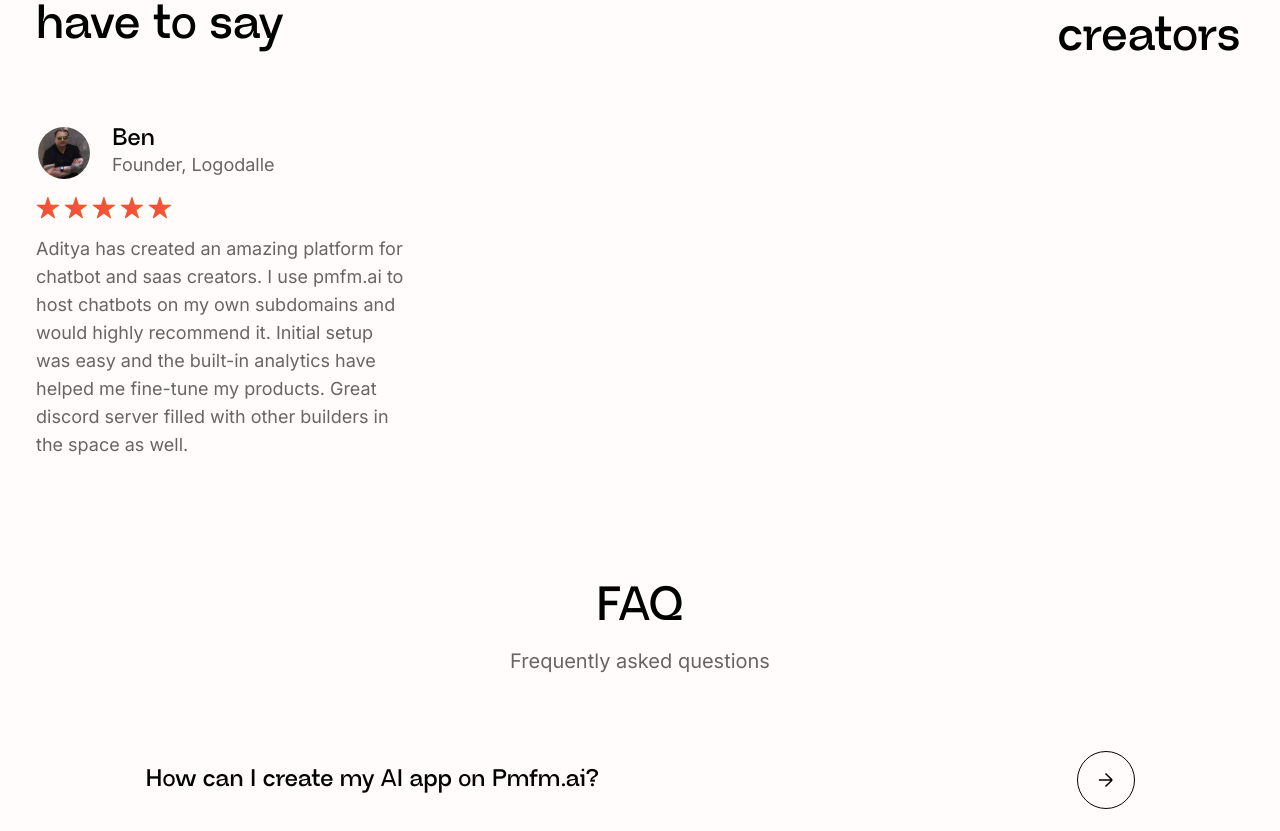
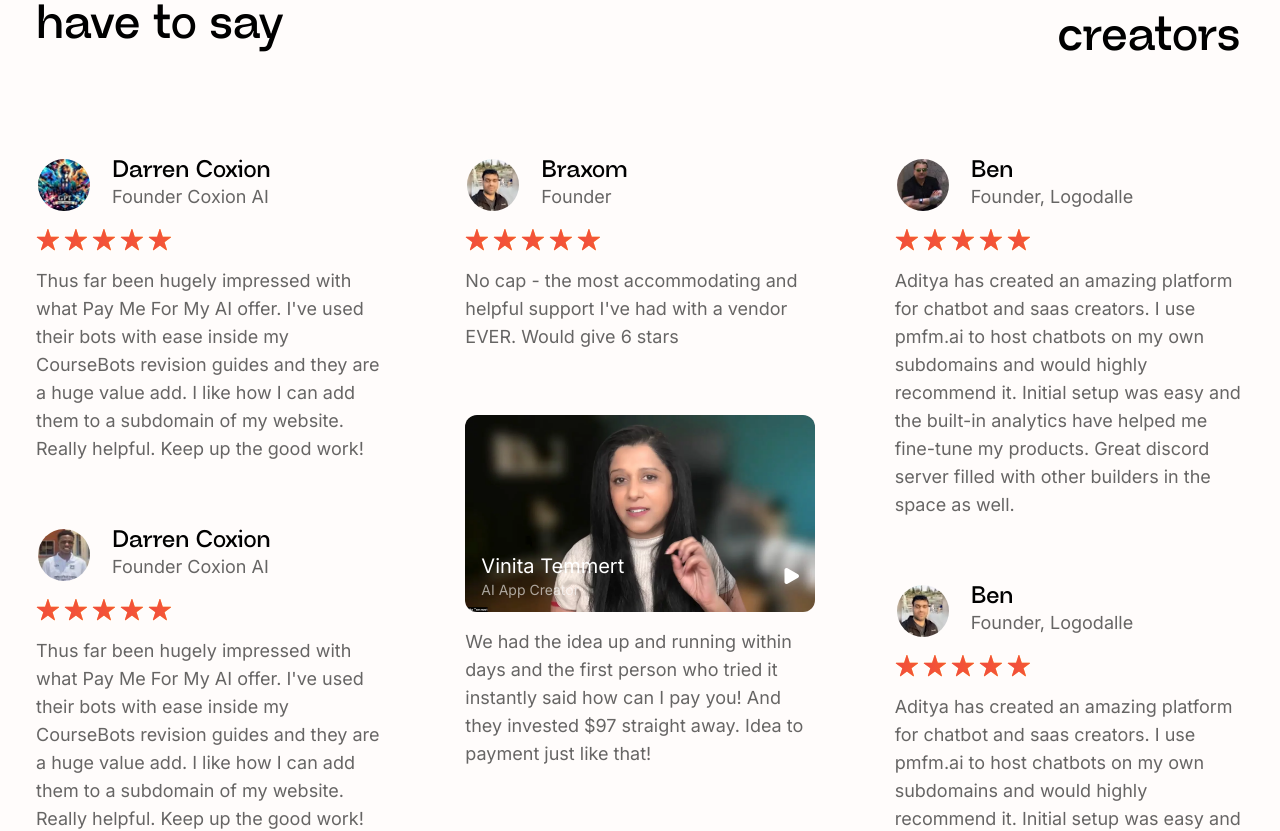
Before and after one commit to Deaconu-Victor-M/template, a Svelte app: page / in a window 1280 px wide. Shown: the part 3290-4121 px from the top of the page. Built offline with nearby package versions, Linux system fonts and the light colour scheme.

Commit message:
feat: review section done + fix: spacer between reviews

```diff
--- a/src/App.svelte
+++ b/src/App.svelte
@@ -4,6 +4,9 @@
   import FreeCard from "./lib/pricingCards/FreeCard.svelte";
   import ProCard from "./lib/pricingCards/ProCard.svelte";
   import ProPlusCard from "./lib/pricingCards/ProPlusCard.svelte";
+
+  import TextReview from "./lib/TextReview.svelte";
+  import VideoReview from "./lib/VideoReview.svelte";
 
   import profile1 from "/src/assets/images/profiles/profile1.webp";
   import profile2 from "/src/assets/images/profiles/profile2.webp";
@@ -470,34 +473,54 @@
         > <br />creators
       </p>
     </div>
-    <div class="grid w-full gap-10 grid-col-1 tablet_landscape:grid-cols-2 laptop:grid-cols-3">
-      <div class="flex flex-col gap-4">
-        <div class="flex flex-row items-center justify-start gap-5">
-          <img
-            src={profile3}
-            alt="Ali"
-            class="inline-block border-2 rounded-full pointer-events-none w-14 h-14 aspect-square border-primary-50"
-          />
-          <div class="flex flex-col items-start">
-            <h3 class="text-2xl font-semibold leading-none font-neue">Ben</h3>
-            <p class="text-lg text-black/60">Founder, Logodalle</p>
-          </div>
-        </div>
-        <div class="flex flex-row gap-1">
-          <img src={star} alt="star" />
-          <img src={star} alt="star" />
-          <img src={star} alt="star" />
-          <img src={star} alt="star" />
-          <img src={star} alt="star" />
-        </div>
-        <p class="text-lg text-black/60">
-          Aditya has created an amazing platform for chatbot and saas creators.
-          I use pmfm.ai to host chatbots on my own subdomains and would highly
-          recommend it. Initial setup was easy and the built-in analytics have
-          helped me fine-tune my products. Great discord server filled with
-          other builders in the space as well.
-        </p>
-      </div>
+    <!--? ======== Reviews ======== -->
+    <div
+      class="w-full gap-10 columns-1 tablet_landscape:columns-2 laptop:columns-3 desktop:gap-20 *:my-8"
+    >
+      <!--? -------- Review Text -------- -->
+      <TextReview
+        profile={profile1}
+        name="Darren Coxion"
+        title="Founder Coxion AI"
+        review="Thus far been hugely impressed with what Pay Me For My AI offer. I've used their bots with ease inside my CourseBots revision guides and they are a huge value add. I like how I can add them to a subdomain of my website. Really helpful. Keep up the good work!"
+      />
+      <!--? -------- Review Text -------- -->
+      <TextReview
+        profile={profile2}
+        name="Darren Coxion"
+        title="Founder Coxion AI"
+        review="Thus far been hugely impressed with what Pay Me For My AI offer. I've used their bots with ease inside my CourseBots revision guides and they are a huge value add. I like how I can add them to a subdomain of my website. Really helpful. Keep up the good work!"
+      />
+      <!--? -------- Review Text -------- -->
+      <TextReview
+        profile={profile4}
+        name="Braxom"
+        title="Founder"
+        review="No cap - the most accommodating and helpful support I've had with a vendor EVER. Would give 6 stars"
+      />
+
+      <!--? -------- Review Video -------- -->
+      <VideoReview
+        thumbnail="/src/assets/images/Thumbnail.webp"
+        name="Vinita Temmert"
+        title="AI App Creator"
+        review="We had the idea up and running within days and the first person who tried it instantly said how can I pay you! And they invested $97 straight away. Idea to payment just like that!"
+      />
+      <!--? -------- Review Text -------- -->
+      <TextReview
+        profile={profile3}
+        name="Ben"
+        title="Founder, Logodalle"
+        review="Aditya has created an amazing platform for chatbot and saas creators. I use pmfm.ai to host chatbots on my own subdomains and would highly recommend it. Initial setup was easy and the built-in analytics have helped me fine-tune my products. Great discord server filled with other builders in the space as well."
+      />
+      <!--? -------- Review Text -------- -->
+      <TextReview
+        profile={profile4}
+        name="Ben"
+        title="Founder, Logodalle"
+        review="Aditya has created an amazing platform for chatbot and saas creators. I use pmfm.ai to host chatbots on my own subdomains and would highly recommend it. Initial setup was easy and the built-in analytics have helped me fine-tune my products. Great discord server filled with other builders in the space as well."
+      />
+
     </div>
   </section>
 
@@ -524,15 +547,42 @@
       class="flex flex-col items-center justify-center w-full transition-all"
     >
       <!--? -------- Questions -------- -->
-      <QuestionCard question='How can I create my AI app on Pmfm.ai?' answer='You will need to <a href="#login" class="font-bold underline transition-colors duration-200 ease-out underline-offset-2 hover:text-primary-500">login</a> and then click on the "Create App" button. A form will then open up where you can provide your app details. If you plan to monetize, you will need to connect your bank account or debit card with Stripe. Here is a <a href="https://www.youtube.com/watch?v=sslaqOvOM84&ab_channel=Pmfm_ai" target="_blank" class="font-bold underline transition-colors duration-200 ease-out underline-offset-2 hover:text-primary-500">video</a> that explains the entire process step-by-step.'/>
-      <QuestionCard question='Can I use my own website or subdomain?' answer="Absolutely! You can publish your app to your website or subdomain by making a simple DNS change. Once you've launched your app, you will see this option available in your dashboard."/>
-      <QuestionCard question='What models can I use to build my AI app on Pmfm.ai?' answer='We support AI models from OpenAI, Anthropic, Meta, Mistral, and Stability AI.'/>
-      <QuestionCard question='Do I need an API Key?' answer="No, you don't need any API Key to build your app. We take care of all the API expenses so all you have to do is focus on your Pmfm.ai apps 😇"/>
-      <QuestionCard question='Can I embed the AI app on my own website?' answer='Yes, once you have created your app, you will see an option for embedding it to your own website on the dashboard. Embedding has certain limitations which is why we recommend using subdomains instead.'/>
-      <QuestionCard question='Can I use my OpenAI Assistant for building the app?' answer='Yes, you can use your OpenAI assistant id to create your app. However, you will need to provide your OpenAI API key to make it work.'/>
-      <QuestionCard question='Where can I see the payments received for my product?' answer='To access your connected Stripe account for payments, please <a href="#login" class="font-bold underline transition-colors duration-200 ease-out underline-offset-2 hover:text-primary-500">login</a> to Pmfm.ai. From your dashboard, please click on the top right drop down menu with your name. You will find an option called "Stripe Access". Clicking on this will redirect you to your connected Stripe account.'/>
-      <QuestionCard question='How do I access analytics and customer data for my app?' answer="App analytics can be viewed by clicking on the 'Analytics' button available once the app is live. Basic analytics like views, messages, payments, last message and customer are available for free. If you'd like to view all the customer and conversation data, you'll need to subscribe to the basic plan for <b>$15/mo</b> or the pro plan for <b>$35/mo</b>."/>
-      <QuestionCard question='How can I contact support?' answer='If you need help with Pmfm.ai or have any other questions, you can chat with us by clicking on the bottom-right widget, or submit a support ticket through the <a href="https://discord.com/invite/FnktGy3mkV" target="_blank" class="font-bold underline transition-colors duration-200 ease-out underline-offset-2 hover:text-primary-500">discord</a>, or reach out to us at support@paymeformyai.com'/>
+      <QuestionCard
+        question="How can I create my AI app on Pmfm.ai?"
+        answer="You will need to <a href='#login' class='font-bold underline transition-colors duration-200 ease-out underline-offset-2 hover:text-primary-500'>login</a> and then click on the 'Create App' button. A form will then open up where you can provide your app details. If you plan to monetize, you will need to connect your bank account or debit card with Stripe. Here is a <a href='https://www.youtube.com/watch?v=sslaqOvOM84&ab_channel=Pmfm_ai' target='_blank' class='font-bold underline transition-colors duration-200 ease-out underline-offset-2 hover:text-primary-500'>video</a> that explains the entire process step-by-step."
+      />
+      <QuestionCard
+        question="Can I use my own website or subdomain?"
+        answer="Absolutely! You can publish your app to your website or subdomain by making a simple DNS change. Once you've launched your app, you will see this option available in your dashboard."
+      />
+      <QuestionCard
+        question="What models can I use to build my AI app on Pmfm.ai?"
+        answer="We support AI models from OpenAI, Anthropic, Meta, Mistral, and Stability AI."
+      />
+      <QuestionCard
+        question="Do I need an API Key?"
+        answer="No, you don't need any API Key to build your app. We take care of all the API expenses so all you have to do is focus on your Pmfm.ai apps 😇"
+      />
+      <QuestionCard
+        question="Can I embed the AI app on my own website?"
+        answer="Yes, once you have created your app, you will see an option for embedding it to your own website on the dashboard. Embedding has certain limitations which is why we recommend using subdomains instead."
+      />
+      <QuestionCard
+        question="Can I use my OpenAI Assistant for building the app?"
+        answer="Yes, you can use your OpenAI assistant id to create your app. However, you will need to provide your OpenAI API key to make it work."
+      />
+      <QuestionCard
+        question="Where can I see the payments received for my product?"
+        answer="To access your connected Stripe account for payments, please <a href='#login' class='font-bold underline transition-colors duration-200 ease-out underline-offset-2 hover:text-primary-500'>login</a> to Pmfm.ai. From your dashboard, please click on the top right drop down menu with your name. You will find an option called 'Stripe Access'. Clicking on this will redirect you to your connected Stripe account."
+      />
+      <QuestionCard
+        question="How do I access analytics and customer data for my app?"
+        answer="App analytics can be viewed by clicking on the 'Analytics' button available once the app is live. Basic analytics like views, messages, payments, last message and customer are available for free. If you'd like to view all the customer and conversation data, you'll need to subscribe to the basic plan for <b>$15/mo</b> or the pro plan for <b>$35/mo</b>."
+      />
+      <QuestionCard
+        question="How can I contact support?"
+        answer="If you need help with Pmfm.ai or have any other questions, you can chat with us by clicking on the bottom-right widget, or submit a support ticket through the <a href='https://discord.com/invite/FnktGy3mkV' target='_blank' class='font-bold underline transition-colors duration-200 ease-out underline-offset-2 hover:text-primary-500'>discord</a>, or reach out to us at support@paymeformyai.com"
+      />
     </div>
   </section>
 
--- /dev/null
+++ b/src/lib/TextReview.svelte
@@ -0,0 +1,33 @@
+<script>
+  import star from "../assets/svg/star.svg";
+  export let profile;
+  export let name;
+  export let title;
+  export let review;
+</script>
+
+<div class="inline-block w-full">
+  <div class="flex flex-col w-full gap-4">
+    <div class="flex flex-row items-center justify-start gap-5">
+      <img
+        src={profile}
+        alt="Ali"
+        class="inline-block border-2 rounded-full pointer-events-none w-14 h-14 aspect-square border-primary-50"
+      />
+      <div class="flex flex-col items-start">
+        <h3 class="text-2xl font-semibold leading-none font-neue">{name}</h3>
+        <p class="text-lg text-black/60">{title}</p>
+      </div>
+    </div>
+    <div class="flex flex-row gap-1">
+      <img src={star} alt="star" />
+      <img src={star} alt="star" />
+      <img src={star} alt="star" />
+      <img src={star} alt="star" />
+      <img src={star} alt="star" />
+    </div>
+    <p class="text-lg text-black/60">
+      {review}
+    </p>
+  </div>
+</div>
--- /dev/null
+++ b/src/lib/VideoReview.svelte
@@ -0,0 +1,38 @@
+<script>
+    export let thumbnail;
+    export let name;
+    export let title;
+    export let review = "";
+
+</script>
+
+<!--? -------- Review Video -------- -->
+<div class="inline-block w-full">
+  <div class="flex flex-col w-full gap-4">
+  <div
+    class="bg-no-repeat bg-center bg-cover rounded-regular aspect-[1280/720] flex flex-row items-end pb-3" style="background-image: url({thumbnail});"
+  >
+    <div class="flex flex-row items-center justify-between w-full px-4">
+      <div class="flex flex-col items-start">
+        <h3 class="text-xl text-white">{name}</h3>
+        <p class="text-sm text-white/60">{title}</p>
+      </div>
+      <svg
+        width="15"
+        height="18"
+        viewBox="0 0 15 18"
+        fill="none"
+        xmlns="http://www.w3.org/2000/svg"
+      >
+        <path
+          d="M14 7.26795C15.3333 8.03775 15.3333 9.96225 14 10.7321L3.5 16.7942C2.16667 17.564 0.5 16.6018 0.5 15.0622L0.5 2.93782C0.5 1.39822 2.16667 0.435971 3.5 1.20577L14 7.26795Z"
+          fill="white"
+        />
+      </svg>
+    </div>
+  </div>
+  <p class="text-lg text-black/60">
+    {review}
+  </p>
+</div>
+</div>
```
Also changed, not shown: src/assets/images/Thumbnail.webp (added).
